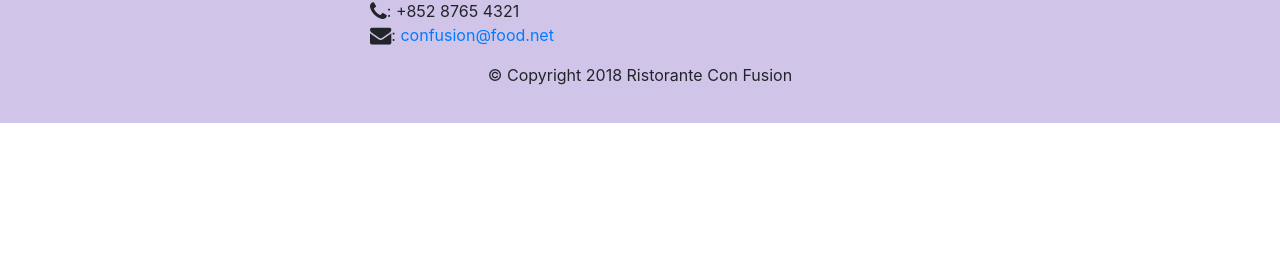
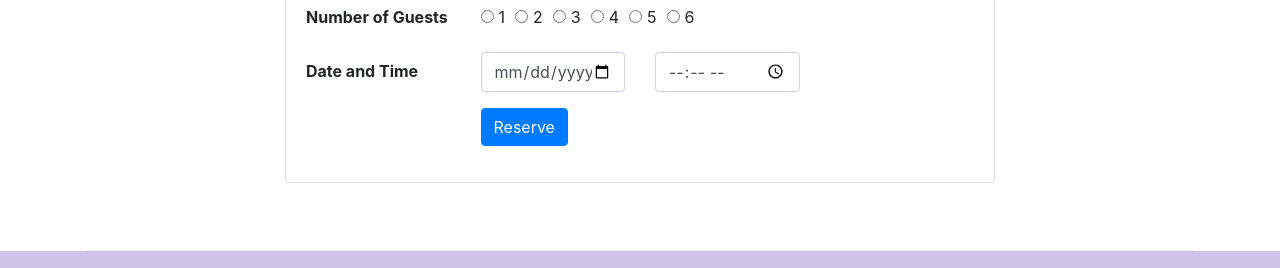
Before and after one commit to Vitor-G-Rocha/conFunsion-Bootstrap, a website: page index.html in a window 1280 px wide. Shown: the part 1683-1951 px from the top of the page. Before the commit the page ends 1806 px from the top, so only its background shows below. Drawn offline with nearby package versions, Linux system fonts and the light colour scheme.

Commit message:
Second assign

```diff
--- a/index.html
+++ b/index.html
@@ -63,6 +63,9 @@
                 <div class="col-12 col-sm align-self-center">
                     <img src="./img/logo.png" class="img-fluid">
                 </div>
+                <div class="col-12 col-sm align-self-center">
+                    <a href="#reserve-table" type="button" class="btn btn-warning btn-sm btn-block">Reserve Table</a>
+                </div>
             </div>
         </div>
     </header>
@@ -77,7 +80,8 @@
                     <img src="./img/uthappizza.png" alt="uthappizza"
                         class="d-flex mr-3 img-thumbnail align-items-center">
                     <div class="media-body">
-                        <h2 class="mt-0">Uthappizza <span class="badge badge-danger">HOT</span> <span class="badge badge-pill badge-secondary">$4.99</span></h2>
+                        <h2 class="mt-0">Uthappizza <span class="badge badge-danger">HOT</span> <span
+                                class="badge badge-pill badge-secondary">$4.99</span></h2>
                         <p>A unique combination of Indian Uthappam (pancake) and Italian pizza, topped with Cerignola
                             olives,
                             ripe vine cherry tomatoes, Vidalia onion, Guntur chillies and Buffalo Paneer.</p>
@@ -92,10 +96,18 @@
                 <h3>This Month's Promotions</h3>
             </div>
             <div class="col col-sm col-md">
-                <h2>Weekend Grand Buffet</h2>
-                <p>Featuring mouthwatering combinations with a choice of five different salads, six enticing appetizers,
-                    six main entrees and five choicest desserts. Free flowing bubbly and soft drinks. All for just
-                    $19.99 per person </p>
+                <div class="media">
+                    <img src="./img/buffet.png" alt="buffet"
+                        class="d-flex img-thumbnail align-self-center ml-3 order-last">
+                    <div class="media-body">
+                        <h2 class="mt-0">Weekend Grand Buffet <span class="badge badge-danger">NEW</span></h2>
+                        <p>Featuring mouthwatering combinations with a choice of five different salads, six enticing
+                            appetizers,
+                            six main entrees and five choicest desserts. Free flowing bubbly and soft drinks. All for
+                            just
+                            $19.99 per person</p>
+                    </div>
+                </div>
             </div>
         </div>
 
@@ -113,6 +125,77 @@
                             closely with
                             whos-who in the culinary world, he specializes in creating mouthwatering Indo-Italian fusion
                             experiences. </p>
+                    </div>
+                </div>
+            </div>
+        </div>
+
+        <div class="row row-content align-items-center">
+            <div class="col-12 col-sm-10 col-md-8 offset-md-2">
+                <div class="card">
+                    <h3 class="card-header text-white" style="background-color: #FDC02F;">Reserve a Table</h3>
+                    <div class="card-body">
+                        <form id="reserve-table">
+                            <!-- Number of Guests -->
+                            <div class="form-group row">
+                                <div class="col-12 col-sm-3">
+                                    <label for="numberofguests" class="col-form-label"><strong>Number of
+                                            Guests</strong></label>
+                                </div>
+                                <div class="col-12 col-sm-8 align-self-center">
+                                    <div class="form-check form-check-inline">
+                                        <input type="radio" name="numberguests" class="form-check-input"
+                                            id="guestsradio1" value="1">
+                                        <label class="form-check-label" for="guestsradio1"
+                                            style="padding-right: 10px;">1</label>
+
+                                        <input type="radio" name="numberguests" class="form-check-input"
+                                            id="guestsradio2" value="2">
+                                        <label class="form-check-label" for="guestsradio2"
+                                            style="padding-right: 10px;">2</label>
+
+                                        <input type="radio" name="numberguests" class="form-check-input"
+                                            id="guestsradio3" value="3">
+                                        <label class="form-check-label" for="guestsradio3"
+                                            style="padding-right: 10px;">3</label>
+
+                                        <input type="radio" name="numberguests" class="form-check-input"
+                                            id="guestsradio4" value="4">
+                                        <label class="form-check-label" for="guestsradio4"
+                                            style="padding-right: 10px;">4</label>
+
+                                        <input type="radio" name="numberguests" class="form-check-input"
+                                            id="guestsradio5" value="5">
+                                        <label class="form-check-label" for="guestsradio5"
+                                            style="padding-right: 10px;">5</label>
+
+                                        <input type="radio" name="numberguests" class="form-check-input"
+                                            id="guestsradio6" value="6">
+                                        <label class="form-check-label" for="guestsradio6"
+                                            style="padding-right: 10px;">6</label>
+                                    </div>
+                                </div>
+                            </div>
+                            <!-- Date and Time -->
+                            <div class="form-group row">
+                                <div class="col-12 col-sm-3">
+                                    <label for="dateandtime" class="col-form-label"><strong>Date and
+                                            Time</strong></label>
+                                </div>
+                                <div class="col-12 col-sm-3">
+                                    <input type="date" class="form-control" id="date" name="date">
+                                </div>
+                                <div class="col-12 col-sm-3">
+                                    <input type="time" id="time" name="time" class="form-control">
+                                </div>
+                            </div>
+                            <!-- Button -->
+                            <div class="form-group row">
+                                <div class="col-12 offset-sm-3">
+                                    <button type="submit" class="btn btn-primary">Reserve</button>
+                                </div>
+                            </div>
+                        </form>
                     </div>
                 </div>
             </div>
```
